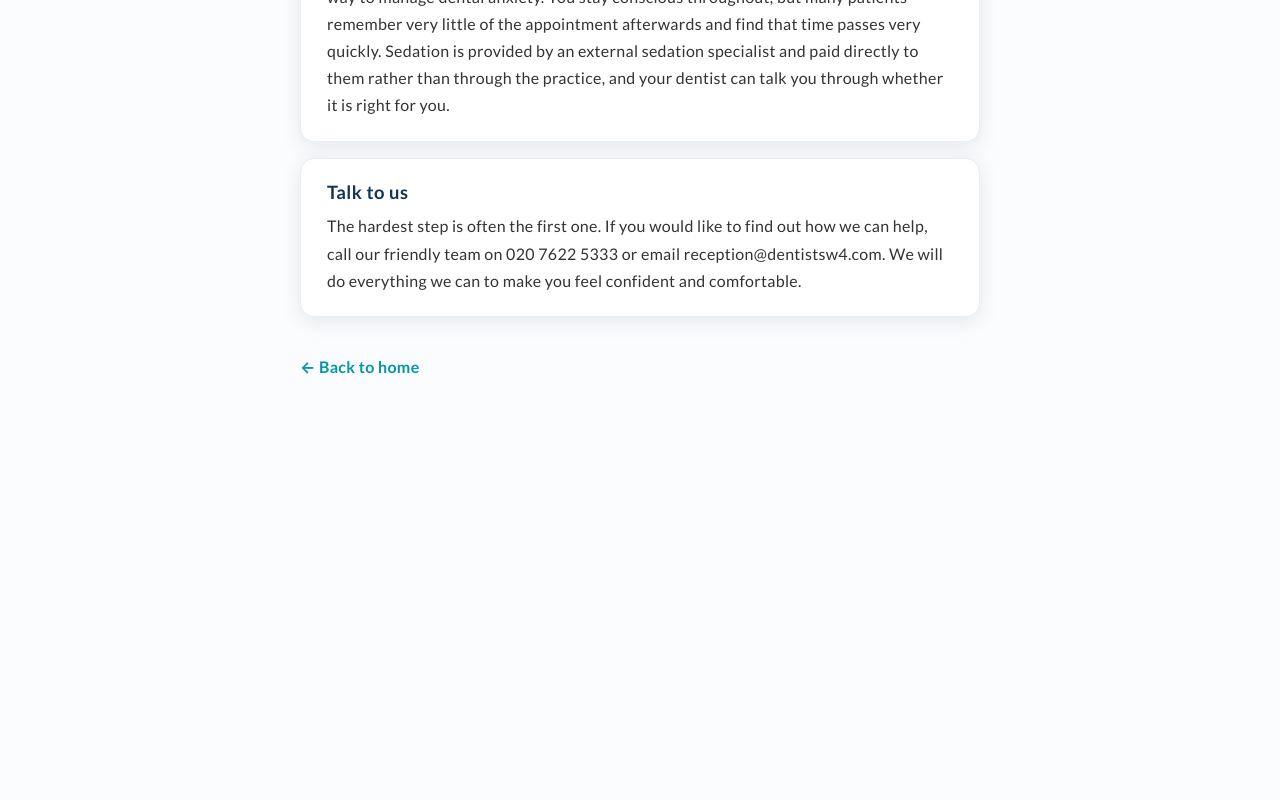
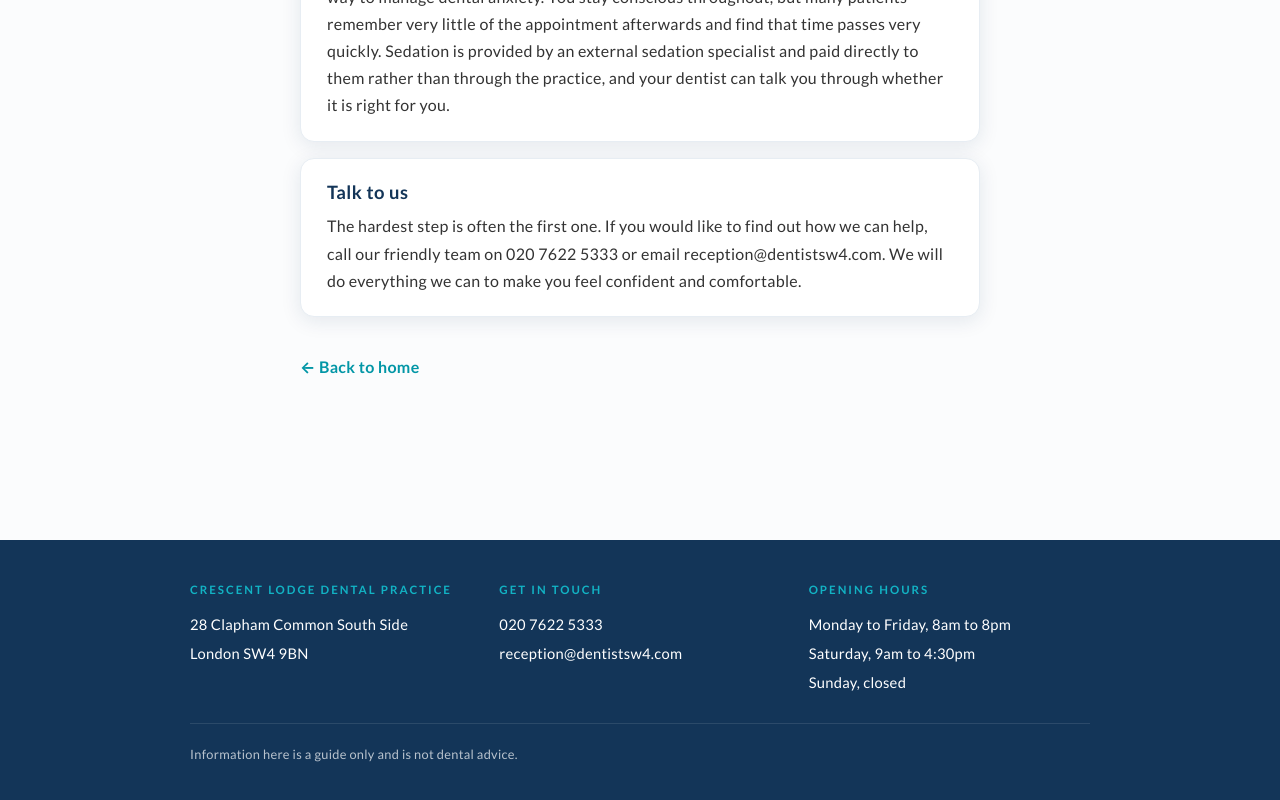
Before and after one commit to ykbhrn/patient-companion, a React (Vite) app: page /nervous in a window 1280 px wide. Shown: the part 1432-2232 px from the top of the page. Before the commit the page ends 1932 px from the top, so only its background shows below. Built offline with nearby package versions, Linux system fonts and the light colour scheme.

Commit message:
footer done

```diff
--- a/index.html
+++ b/index.html
@@ -10,7 +10,7 @@
       href="https://fonts.googleapis.com/css2?family=Lato:wght@300;400;700;900&display=swap"
       rel="stylesheet"
     />
-    <title>patient-companion</title>
+    <title>Patient Companion | Crescent Lodge Dental Practice</title>
   </head>
   <body>
     <div id="root"></div>
--- a/src/App.css
+++ b/src/App.css
@@ -134,6 +134,50 @@
 }
 .home-hint strong {
   font-weight: 700;
+}
+
+/* ---- Footer ---- */
+.footer {
+  background: var(--navy);
+  color: var(--white);
+  padding: 40px 20px 140px;
+  margin-top: 40px;
+}
+.footer-inner {
+  max-width: 900px;
+  margin: 0 auto;
+  display: grid;
+  grid-template-columns: repeat(auto-fit, minmax(220px, 1fr));
+  gap: 28px;
+}
+.footer-block {
+  display: flex;
+  flex-direction: column;
+  gap: 4px;
+  font-size: 0.92rem;
+  line-height: 1.7;
+}
+.footer-heading {
+  color: var(--teal-bright);
+  text-transform: uppercase;
+  letter-spacing: 2px;
+  font-size: 0.72rem;
+  font-weight: 700;
+  margin-bottom: 8px;
+}
+.footer-block a {
+  color: var(--white);
+}
+.footer-block a:hover {
+  color: var(--teal-bright);
+}
+.footer-note {
+  max-width: 900px;
+  margin: 28px auto 0;
+  padding-top: 20px;
+  border-top: 1px solid rgba(255, 255, 255, 0.15);
+  font-size: 0.8rem;
+  opacity: 0.7;
 }
 
 /* ---- Main content ---- */
--- a/src/App.jsx
+++ b/src/App.jsx
@@ -5,6 +5,7 @@ import Treatments from "./components/Treatments";
 import PathPage from "./components/PathPage";
 import logo from "./assets/CLDP-Logo.png";
 import Home from "./components/Home";
+import Footer from "./components/Footer";
 
 function App() {
   return (
@@ -43,6 +44,7 @@ function App() {
           <Route path="/:pathId" element={<PathPage />} />
         </Routes>
       </main>
+      <Footer />
     </div>
   );
 }
--- /dev/null
+++ b/src/components/Footer.jsx
@@ -0,0 +1,32 @@
+function Footer() {
+  return (
+    <footer className="footer">
+      <div className="footer-inner">
+        <div className="footer-block">
+          <span className="footer-heading">Crescent Lodge Dental Practice</span>
+          <span>28 Clapham Common South Side</span>
+          <span>London SW4 9BN</span>
+        </div>
+
+        <div className="footer-block">
+          <span className="footer-heading">Get in touch</span>
+          <a href="tel:02076225333">020 7622 5333</a>
+          <a href="mailto:reception@dentistsw4.com">reception@dentistsw4.com</a>
+        </div>
+
+        <div className="footer-block">
+          <span className="footer-heading">Opening hours</span>
+          <span>Monday to Friday, 8am to 8pm</span>
+          <span>Saturday, 9am to 4:30pm</span>
+          <span>Sunday, closed</span>
+        </div>
+      </div>
+
+      <p className="footer-note">
+        Information here is a guide only and is not dental advice.
+      </p>
+    </footer>
+  );
+}
+
+export default Footer;
```
